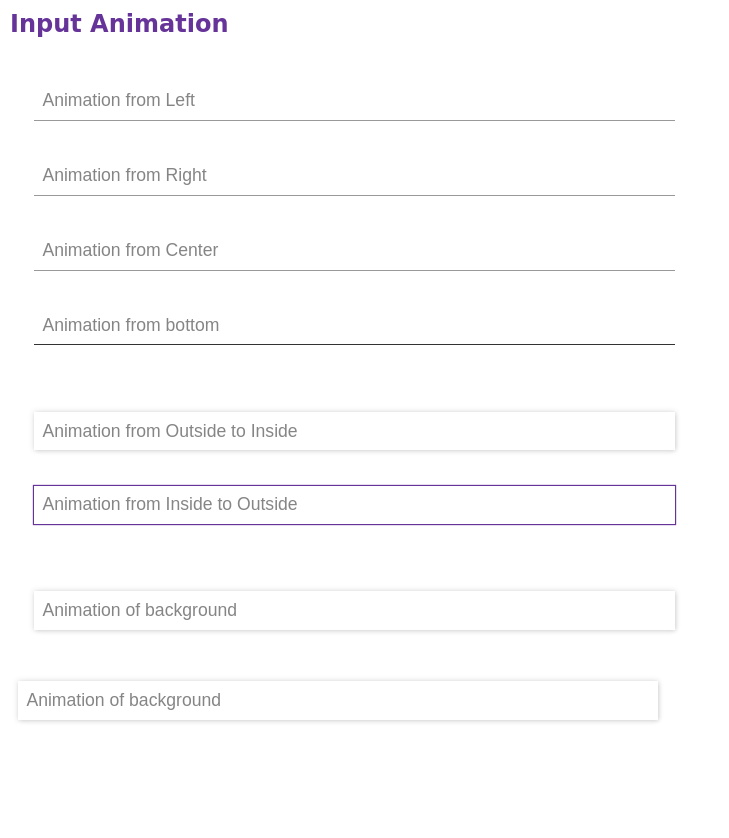
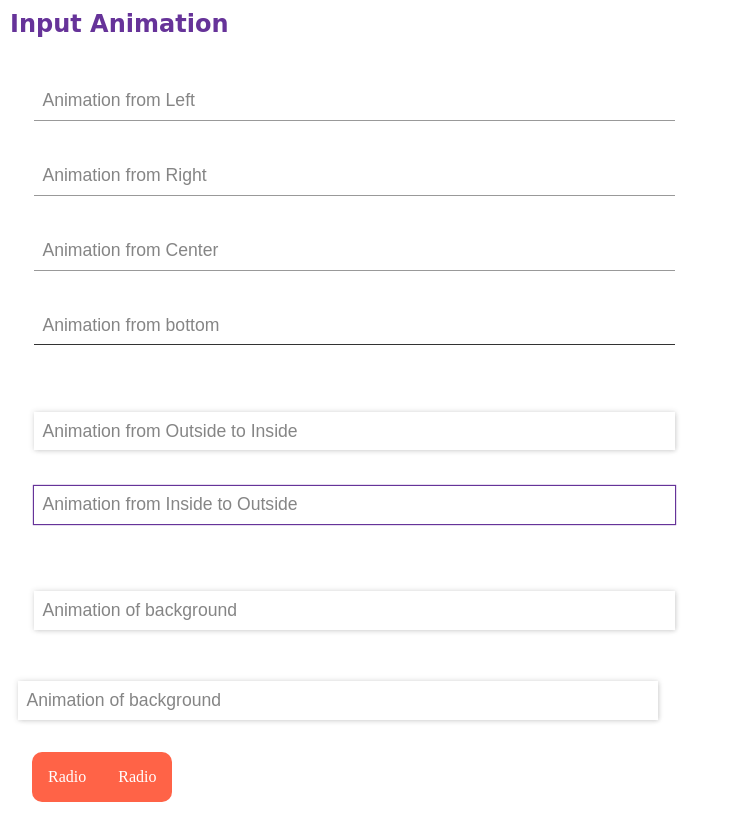
Before and after one commit to jyash97/animation, a plain HTML site: page input.html in a window 1280 px wide. Shown: the whole page, without its empty margins (0-729 px from the left). Before the commit the page ends 800 px from the top, so only its background shows below. Drawn offline with Linux system fonts and the light colour scheme.

Commit message:
Radio Button Added

```diff
--- a/input.html
+++ b/input.html
@@ -24,5 +24,11 @@
       <input placeholder="Animation of background" class="bor" type="text"/>
       <span class="borq"></span>
     </div>
+    <div class="radio">
+      <input type="radio" id="radiobtn" name="select" >
+      <label for="radiobtn">Radio</label>
+      <input type="radio" id="radiobtn1" name="select">
+      <label for="radiobtn1">Radio</label>
+    </div>
   </body>
 </html>
--- a/inputstyle.css
+++ b/inputstyle.css
@@ -245,3 +245,33 @@ h2{
 .bor:focus + .borq::after{
   animation: anim4 forwards .6s;
 }
+
+.radio{
+  overflow: hidden;
+  margin: 2em;
+  display: inline-block;
+  border-radius: 10px;
+}
+
+.radio input[type=radio]{
+  display: none;
+  visibility: hidden;
+}
+
+.radio label{
+  display: inline-block;
+  padding: 1em;
+  cursor: pointer;
+  color: white;
+  position: relative;
+  box-sizing: border-box;
+  float: left;
+  transition: all cubic-bezier(.05,.7,.95,.28) .2s;
+  background:tomato;
+}
+
+.radio input[type=radio]:checked + label{
+  background: rgba(255, 99, 71,.1);
+  color: tomato;
+  transform: scale(.98);
+}
```
